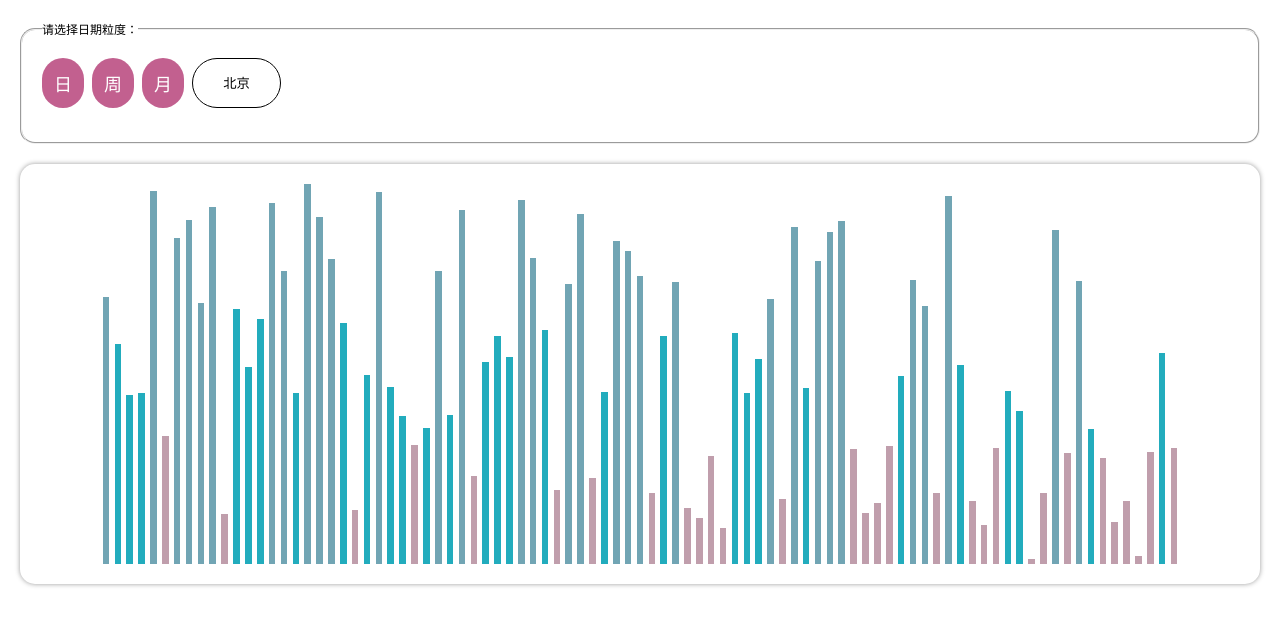
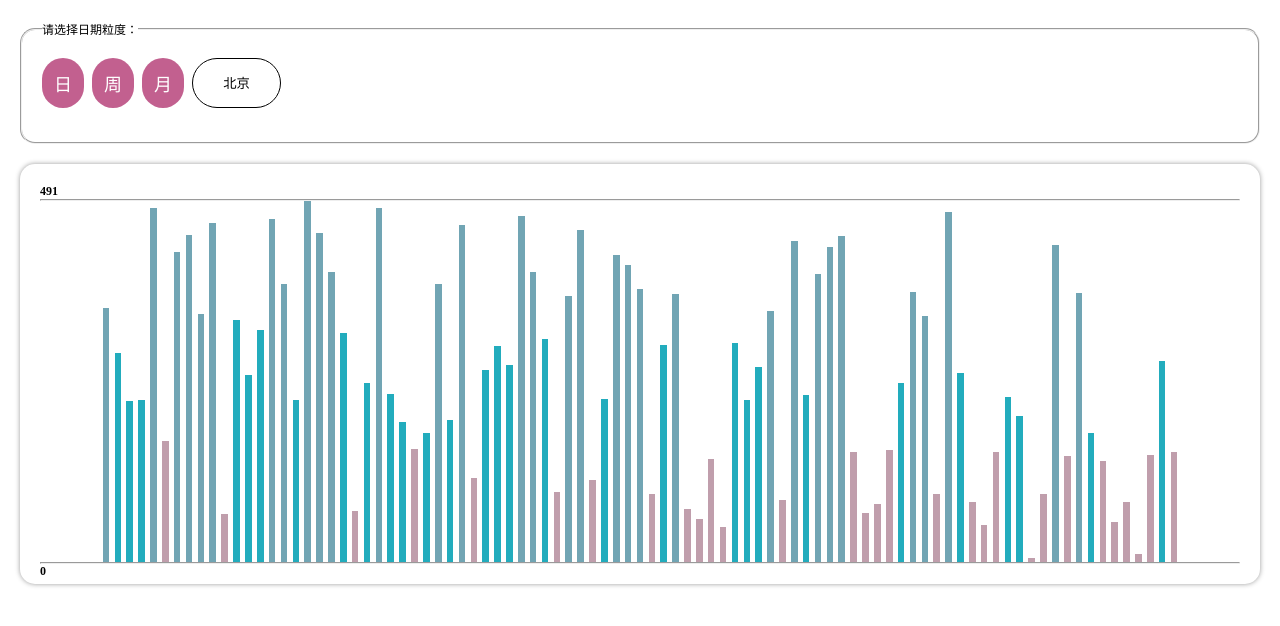
Before and after one commit to ifestudy/ife-task, a plain HTML site: page task17/icepro/task0017.html in a window 1280 px wide. Drawn offline with Linux system fonts and the light colour scheme.

Commit message:
增加一个上下的刻度标示

```diff
--- a/task17/icepro/task.js
+++ b/task17/icepro/task.js
@@ -77,6 +77,7 @@ function renderChart() {
         lighterColor = Math.floor(rand2).toString(16),
         darkerColor = Math.floor(delata).toString(16);
     // #d33434测试通过！
+    $("#title")[0].innerHTML = parseInt(detail.max) + "<hr>";
     $(chartData).each(function(i,item){
         //首位位置添加空白
         sum += deltaWidth/2;
--- a/task17/icepro/task0017.html
+++ b/task17/icepro/task0017.html
@@ -77,12 +77,15 @@
       }
       .aqi-chart-wrap {
         width: 100%;
-        height: 100%;
+        height: 95%;
         bottom: 0px;
       }
       ul > li {
         float: left;
         list-style: none;
+      }
+      #title {
+        /*text-align: center;*/
       }
       @keyframes high
       {
@@ -117,8 +120,10 @@
     </ul>
   </fieldset>
   <div class="wrap">
+    <h4 id="title">s<hr></h4>
     <div class="aqi-chart-wrap">
     </div>
+    <h4><hr>0</h4>
   </div>
     <!-- 引入自己封装好的组件 -->
     <script type="text/javascript" src="../../jspublic/query.js"></script>
```
